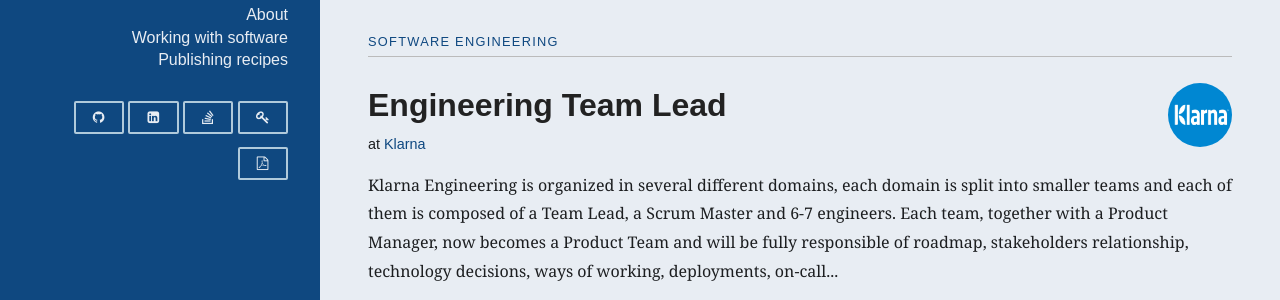
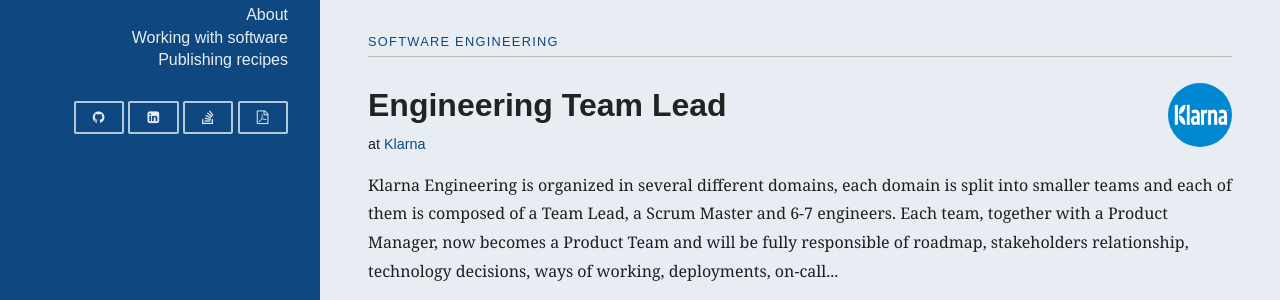
Before and after one commit to fjuan/fjuan.github.com, a Jekyll site: the page built from index.html, in a window 1280 px wide. Shown: the part 346-646 px from the top of the page. Built offline with Jekyll 4.4.1, drawn with Linux system fonts in a browser that asks for light colours.

Commit message:
remove link to keybase profile

```diff
--- a/_includes/sidebar.html
+++ b/_includes/sidebar.html
@@ -32,12 +32,6 @@
           </a>
         </li>
         <li class="nav-item">
-          <a class="pure-button" href="https://keybase.io/fjuan" aria-label="Keybase" title="Keybase">
-            <em aria-hidden="true" class="icon-key"></em>
-            <span class="screen-reader-text">Keybase</span>
-          </a>
-        </li>
-        <li class="nav-item">
           <a class="pure-button" href="assets/docs/cv.francisco-juan.jul-2017.pdf" aria-label="Curriculum vitae" title="Download my curriculum vitae">
             <em aria-hidden="true" class="icon-file-pdf"></em>
             <span class="screen-reader-text">Curriculum vitae (PDF)</span>
```
